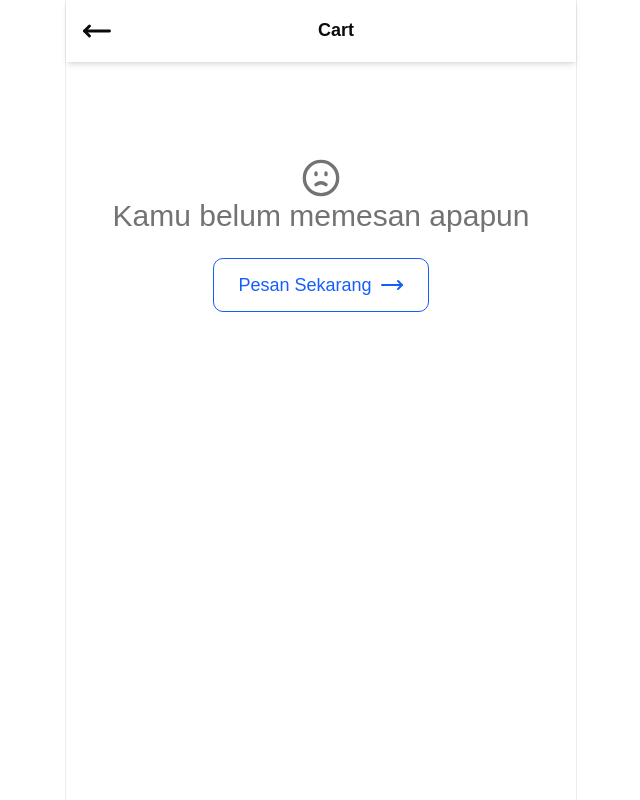
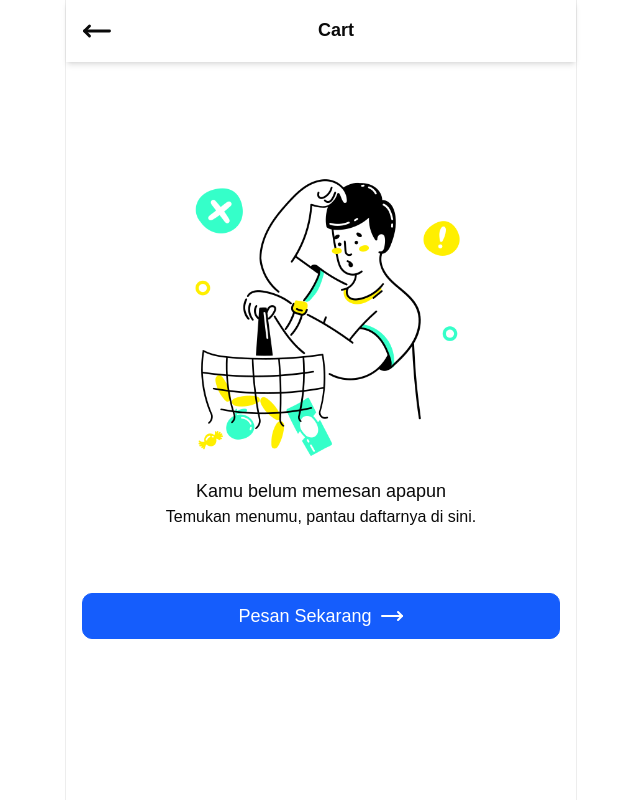
Before and after one commit to SiWahyu/QRDine, a React (Vite) app: page /cart in a window 1280 px wide. Shown: the whole page, without its empty margins (319-959 px from the left). Built offline with nearby package versions, Linux system fonts and the light colour scheme; no server answers.

Commit message:
feat(ui): improve empty cart state

```diff
--- a/src/features/cart/components/EmptyCart.jsx
+++ b/src/features/cart/components/EmptyCart.jsx
@@ -1,5 +1,6 @@
-import { Frown, MoveRight } from "lucide-react";
+import { MoveRight } from "lucide-react";
 import { useNavigate } from "react-router";
+import emptryCart from "@/assets/empty-cart.png";
 
 const EmptyOrder = () => {
   const navigate = useNavigate();
@@ -7,17 +8,21 @@ const EmptyOrder = () => {
   const handleClick = () => {
     navigate("/menu");
   };
+
   return (
-    <div className="flex flex-col mt-[10vh] justify-center items-center gap-6">
+    <div className="flex flex-col items-center justify-center gap-6 mt-[10svh]">
       <div className="flex flex-col items-center justify-center">
-        <Frown className="size-10 text-neutral-500" />
-        <h2 className="text-3xl font-medium text-center text-neutral-500">
+        <img src={emptryCart} alt="empty cart" className="w-2/3" />
+        <h2 className="text-lg font-medium text-center">
           Kamu belum memesan apapun{" "}
         </h2>
+        <div className="mb-10 text-center">
+          Temukan menumu, pantau daftarnya di sini.
+        </div>
       </div>
       <button
         onClick={handleClick}
-        className="flex flex-row items-center justify-center gap-2 px-6 py-3 font-medium text-blue-600 transition-colors duration-300 border border-blue-600 rounded-lg active:text-white hover:text-white group hover:bg-blue-600 active:bg-blue-600"
+        className="flex flex-row items-center justify-center w-full gap-2 px-6 py-2 font-medium text-white transition-colors duration-300 bg-blue-600 border border-blue-600 rounded-lg hover:text-white group hover:bg-blue-700 active:bg-blue-700"
       >
         <span className="text-lg">Pesan Sekarang</span>
         <MoveRight className="transition-transform duration-200 group-hover:translate-x-1" />
```
Also changed, not shown: jsconfig.app.json (deleted, +0 -8 lines), src/assets/empty-cart.png (added).
